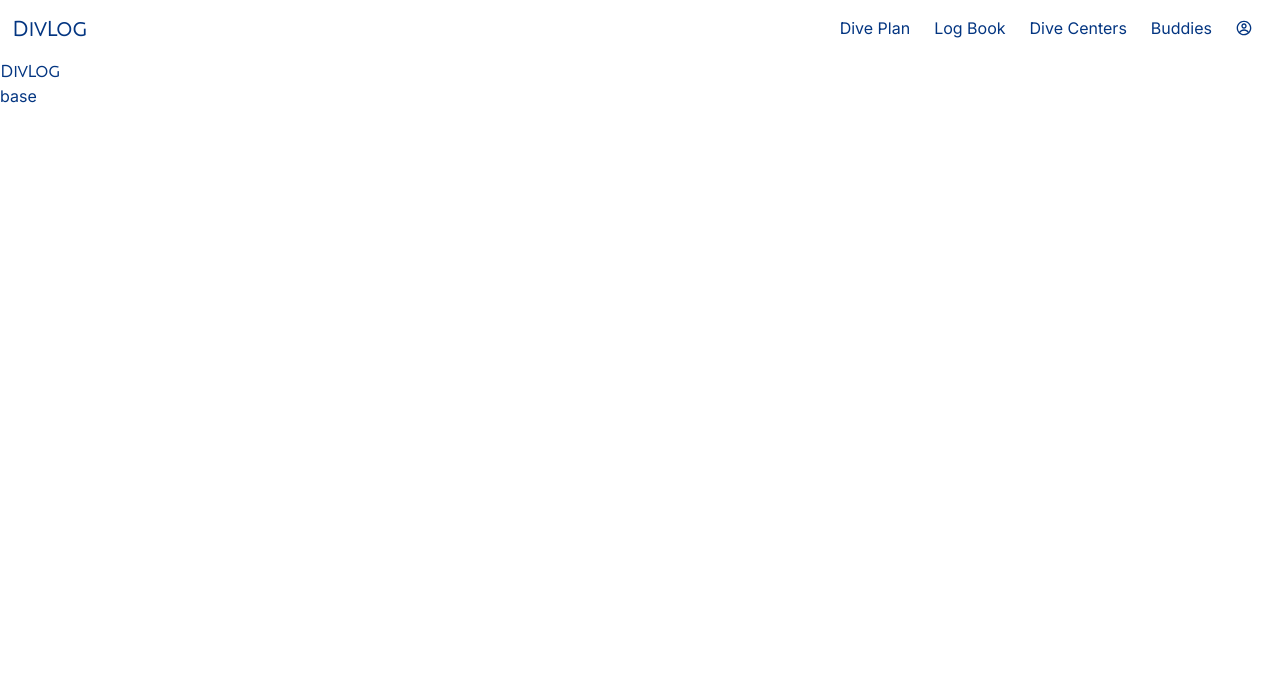
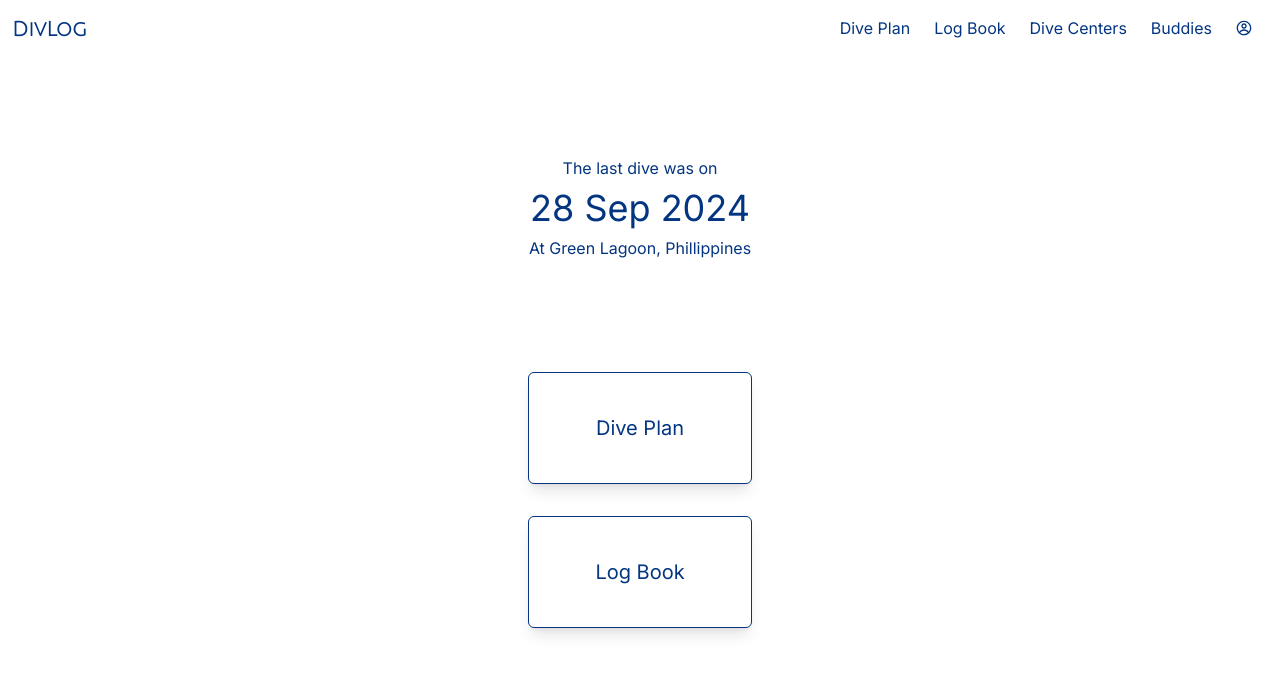
Before and after one commit to Aska62/divlog_app, a Next.js app in the folder frontend/: page / in a window 1280 px wide. Shown: the top 674 px of the page. Built offline with nearby package versions, Linux system fonts and the light colour scheme.

Commit message:
home page style

```diff
--- a/frontend/app/page.tsx
+++ b/frontend/app/page.tsx
@@ -1,3 +1,4 @@
+import Link from "next/link";
 import Header from "@/components/Header";
 
 export default function Home() {
@@ -5,8 +6,19 @@ export default function Home() {
     <>
       <Header />
       <main>
-        <h1 className="font-logo font-bold">DivLog</h1>
-        <p>base</p>
+        <div className="w-64 mx-auto my-24 text-center hover:cursor-pointer hover:text-darkBlueLight duration-150">
+          <p>The last dive was on</p>
+          <p className="text-4xl py-2">28 Sep 2024</p>
+          <p className="text-l">At Green Lagoon, Phillippines</p>
+        </div>
+        <div className="flex flex-col">
+          <Link href="#" className="mx-auto my-4 w-56 h-28 flex items-center justify-center border border-darkBlue rounded-md text-xl shadow-lg hover:bg-lightBlue duration-75">
+            Dive Plan
+          </Link>
+          <Link href="logBook" className="mx-auto my-4 w-56 h-28 flex items-center justify-center border border-darkBlue rounded-md text-xl shadow-lg hover:bg-lightBlue duration-75">
+            Log Book
+          </Link>
+        </div>
       </main>
     </>
   );
```
